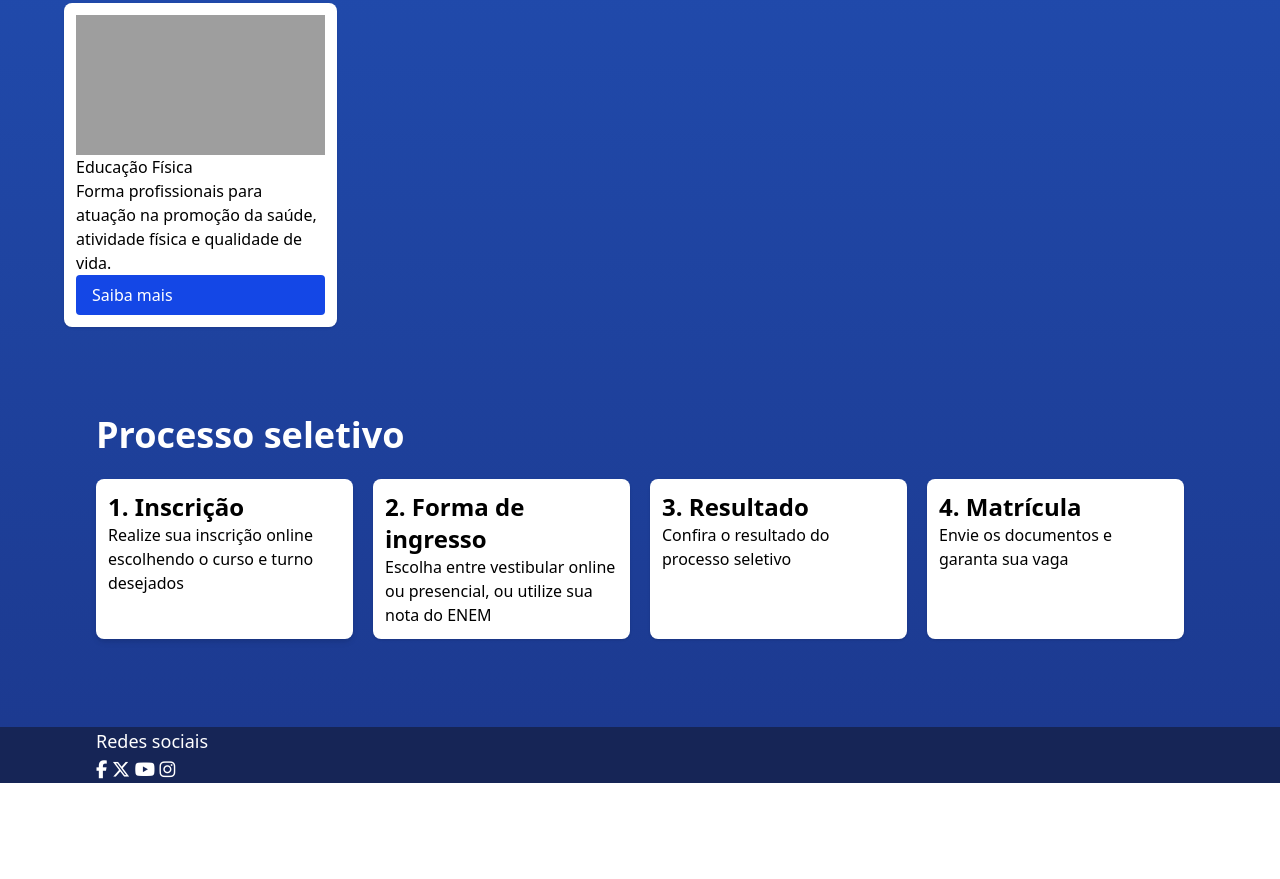
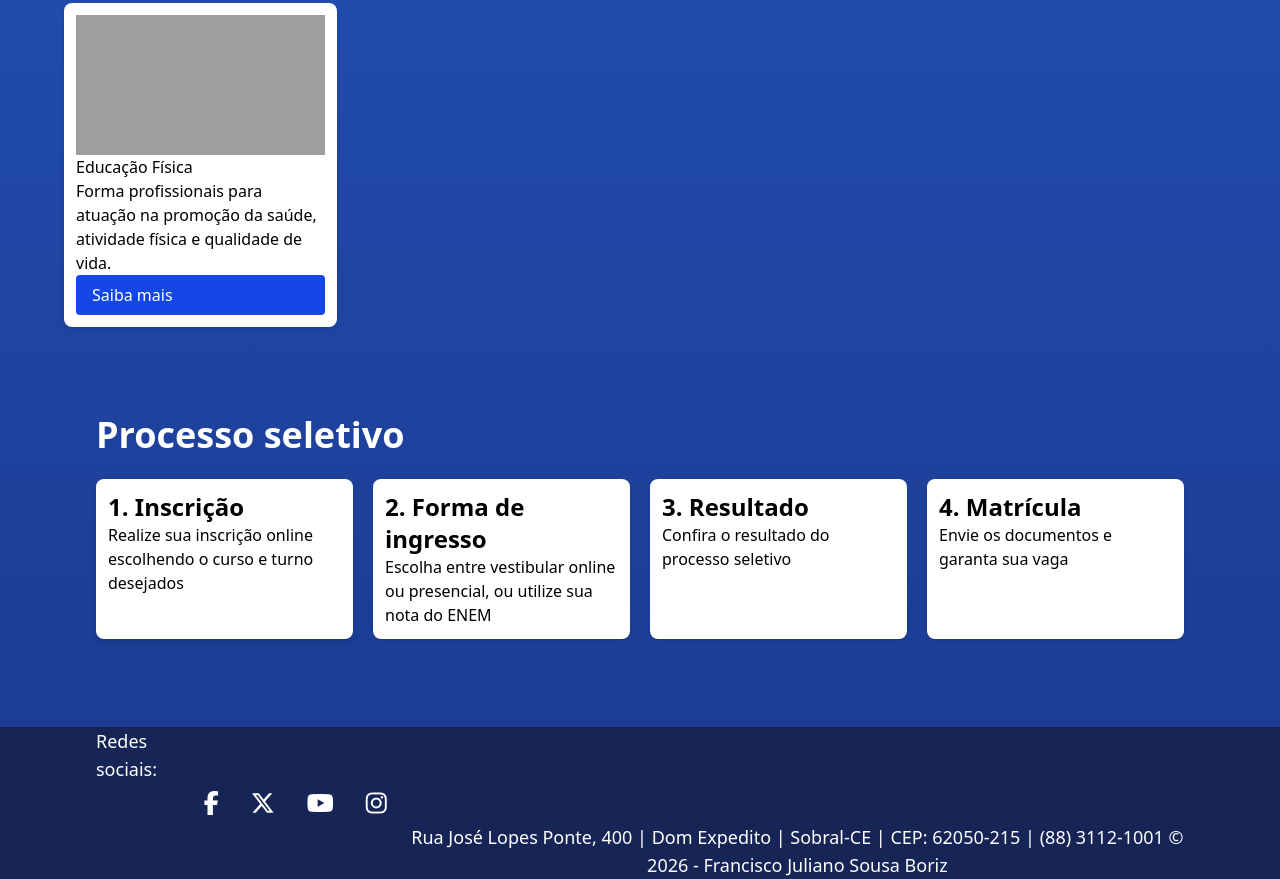
Before and after one commit to julianoBoriz/flf_portifolio, a plain HTML site: page index.html in a window 1280 px wide. Shown: the part 2373-3252 px from the top of the page. Before the commit the page ends 3156 px from the top, so only its background shows below. Drawn offline with nearby package versions, Linux system fonts and the light colour scheme; grey boxes are pictures that could not be loaded.

Commit message:
atualização header e footer

```diff
--- a/index.html
+++ b/index.html
@@ -19,15 +19,20 @@
                 <img src="https://flucianofeijao.com.br/flf/wp-content/uploads/2016/01/Logo_topo_Site.png"
                     alt="logo_flf">
 
-                <ul id="navbar-lista" class="top-full left-0 w-full absolute bg-white shadow-md p-4 space-y-4 hidden flex-col md:absolute md:left-1/2 md:-translate-x-1/2 md:flex md:flex-row  md:bg-transparent md:w-auto md:justify-center md:top-auto md:shadow-none md:space-y-0 md:gap-6">
+                <ul id="navbar-lista"
+                    class="top-full left-0 w-full absolute bg-white shadow-md p-4 space-y-4 hidden flex-col md:absolute md:left-1/2 md:-translate-x-1/2 md:flex md:flex-row  md:bg-transparent md:w-auto md:justify-center md:top-auto md:shadow-none md:space-y-0 md:gap-6">
                     <li class="lista_itens">
-                        <a href="#principal" class="py-2 border-b block hover:text-blue-500 transition md:border-none active:bg-blue-100 active:text-blue-600">Principal</a>
+                        <a href="#principal"
+                            class="py-2 border-b block hover:text-blue-500 transition md:border-none active:bg-blue-100 active:text-blue-600">Principal</a>
                     </li>
                     <li class="lista-itens">
-                        <a href="#cursos" class="py-2 border-b block hover:text-blue-500 transition md:border-none active:bg-blue-100 active:text-blue-600">Cursos</a>
+                        <a href="#cursos"
+                            class="py-2 border-b block hover:text-blue-500 transition md:border-none active:bg-blue-100 active:text-blue-600">Cursos</a>
                     </li>
                     <li class="lista-itens">
-                        <a href="#processo" class="py-2 border-b block hover:text-blue-500 transition md:border-none active:bg-blue-100 active:text-blue-600">Processo Seletivo</a>
+                        <a href="#processo"
+                            class="py-2 border-b block hover:text-blue-500 transition md:border-none active:bg-blue-100 active:text-blue-600">Processo
+                            Seletivo</a>
                     </li>
                 </ul>
                 <button id="menu-btn" class="md:hidden text-2xl p-2">☰</button>
@@ -171,7 +176,8 @@
                             </div>
                         </article>
 
-                        <article id="engen-civil" class="card-curso bg-white rounded-lg shadow p-3 flex flex-col h-full">
+                        <article id="engen-civil"
+                            class="card-curso bg-white rounded-lg shadow p-3 flex flex-col h-full">
                             <img src="https://flucianofeijao.com.br/flf/wp-content/uploads/2025/10/engenharia.jpg"
                                 alt="Engenharia Civil" class="w-full aspect-video object-cover">
                             <div class="desc-curso flex flex-col flex-1">
@@ -226,7 +232,8 @@
                             </div>
 
                         </article>
-                        <article id="serv_social" class="card-curso bg-white rounded-lg shadow p-3 flex flex-col h-full">
+                        <article id="serv_social"
+                            class="card-curso bg-white rounded-lg shadow p-3 flex flex-col h-full">
                             <img src="https://flucianofeijao.com.br/flf/wp-content/uploads/2024/09/servicosocial.jpg"
                                 alt="Serviço Social" class="w-full aspect-video object-cover">
                             <div class="desc-curso flex flex-col flex-1">
@@ -303,14 +310,16 @@
         </section>
     </main>
     <footer class="bg-blue-950 mt-16">
-        <div class=" text-lg text-white mx-auto max-w-6xl px-8">
-            <p>Redes sociais</p>
-            <a target="_blank" href="https://www.facebook.com/flfeijao"><i class="fa-brands fa-facebook-f"></i></a>
-            <a target="_blank" href="https://twitter.com/flfeijao"><i class="fa-brands fa-x-twitter"></i></a>
-            <a target="_blank" href="https://www.youtube.com/channel/UCwIMJ6LjdGeur_em-2JbQ7w"> <i
-                    class="fa-brands fa-youtube"></i></a>
-            <a target="_blank" href="https://www.instagram.com/flfeijao/"><i class="fa-brands fa-instagram"></i></a>
+        <div class=" text-lg text-white mx-auto max-w-6xl px-8 flex gap-4 justify-start">
+            <p>Redes sociais:</p>
+            <a class="p-2 inline-flex items-center justify-center rounded-full" target="_blank" href="https://www.facebook.com/flfeijao"><i class="fa-brands fa-facebook-f text-2xl"></i></a>
+            <a class="p-2 inline-flex items-center justify-center rounded-full" target="_blank" href="https://twitter.com/flfeijao"><i class="fa-brands fa-x-twitter text-2xl"></i></a>
+            <a class="p-2 inline-flex items-center justify-center rounded-full" target="_blank" href="https://www.youtube.com/channel/UCwIMJ6LjdGeur_em-2JbQ7w"> <i
+                    class="fa-brands fa-youtube text-2xl"></i></a>
+            <a class="p-2 inline-flex items-center justify-center rounded-full" target="_blank" href="https://www.instagram.com/flfeijao/"><i class="fa-brands fa-instagram text-2xl"></i></a>
+            <div class="text-center mt-24">Rua José Lopes Ponte, 400 | Dom Expedito | Sobral-CE | CEP: 62050-215 | (88) 3112-1001
 
+                © 2026 - Francisco Juliano Sousa Boriz</div>
         </div>
     </footer>
     <script src="script.js"></script>
```
Also changed, not shown: cursos.html (+19 -15 lines).
